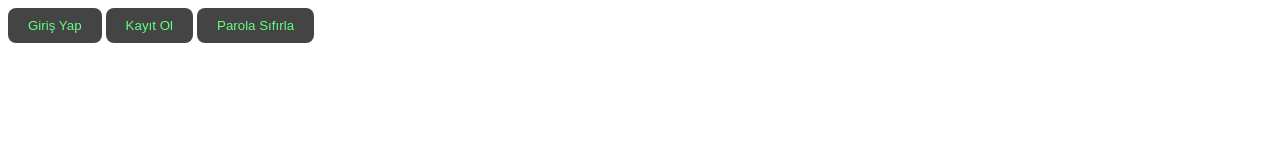
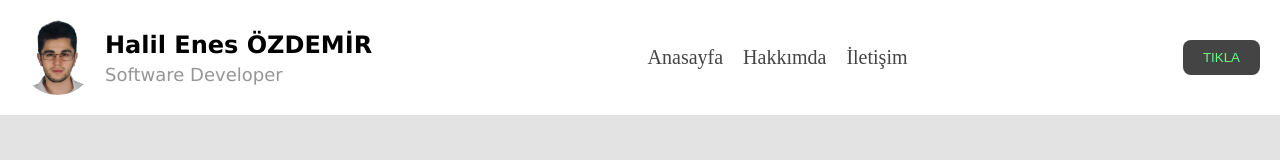
Before and after one commit to halilenesozdemir/cay-core-yt, a plain HTML site: page week3/index.html in a window 1280 px wide. Drawn offline with Linux system fonts and the light colour scheme.

Commit message:
Feature: Header component added to cssTestPage.

```diff
--- a/week3/index.html
+++ b/week3/index.html
@@ -4,28 +4,24 @@
     <meta charset="UTF-8" />
     <meta name="viewport" content="width=device-width, initial-scale=1.0" />
     <title>Çay Core | Hafta 3</title>
-    <style>
-      button {
-        background-color: #444;
-        padding: 10px 20px;
-        user-select: none;
-        border-radius: 8px;
-        color: rgb(100, 255, 130);
-        border: none;
-      }
-      button:hover {
-        opacity: 0.75;
-        cursor: pointer;
-      }
-
-      button:active {
-        transform: translateY(2px);
-      }
-    </style>
+    <link rel="stylesheet" href="./style.css" />
   </head>
   <body>
-    <button>Giriş Yap</button>
-    <button>Kayıt Ol</button>
-    <button>Parola Sıfırla</button>
+    <div class="header-container">
+      <div class="header-left-side-container">
+        <img class="logo" src="./halil.png" width="75px" height="75px" alt="Halil Enes Özdemir" />
+        <div class="header-desc-container">
+          <span class="header-title">Halil Enes ÖZDEMİR</span>
+          <span class="header-content">Software Developer</span>
+        </div>
+      </div>
+      <div class="header-menu">
+        <a href="#">Anasayfa</a>
+        <a href="#">Hakkımda</a>
+        <a href="#">İletişim</a>
+      </div>
+      <button onclick="alert('Hello world');">TIKLA</button>
+    </div>
+    <script></script>
   </body>
 </html>
--- /dev/null
+++ b/week3/style.css
@@ -0,0 +1,77 @@
+button {
+  background-color: #444;
+  padding: 10px 20px;
+  user-select: none;
+  border-radius: 8px;
+  color: rgb(100, 255, 130);
+  border: none;
+}
+button:hover {
+  opacity: 0.75;
+  cursor: pointer;
+}
+
+button:active {
+  transform: translateY(2px);
+}
+
+* {
+  box-sizing: border-box;
+  margin: 0;
+  padding: 0;
+}
+
+body {
+  background-color: #e3e3e3;
+}
+
+.header-container {
+  background-color: #fff;
+  padding: 20px;
+  display: flex;
+  align-items: center;
+  justify-content: space-between;
+}
+
+.header-left-side-container {
+  display: flex;
+  flex-direction: row;
+  align-items: center;
+}
+
+.header-desc-container {
+  display: flex;
+  flex-direction: column;
+  font-family: Verdana, Geneva, Tahoma, sans-serif;
+}
+
+.header-title {
+  margin-bottom: 5px;
+  font-size: 24px;
+  font-weight: bold;
+}
+
+.header-content {
+  font-size: 18px;
+  color: rgb(150, 150, 150);
+}
+
+.header-menu {
+  display: flex;
+  gap: 20px;
+}
+
+.header-menu > a {
+  text-decoration: none;
+  color: #444;
+  font-size: 20px;
+}
+
+.header-menu > a:hover {
+  color: red;
+}
+
+.logo {
+  border-radius: 50%;
+  margin-right: 10px;
+}
```
Also changed, not shown: week3/halil.png (added).
